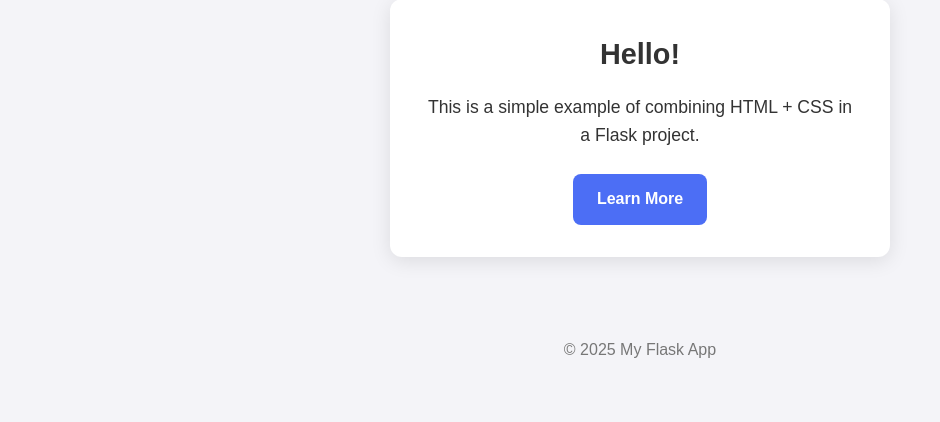
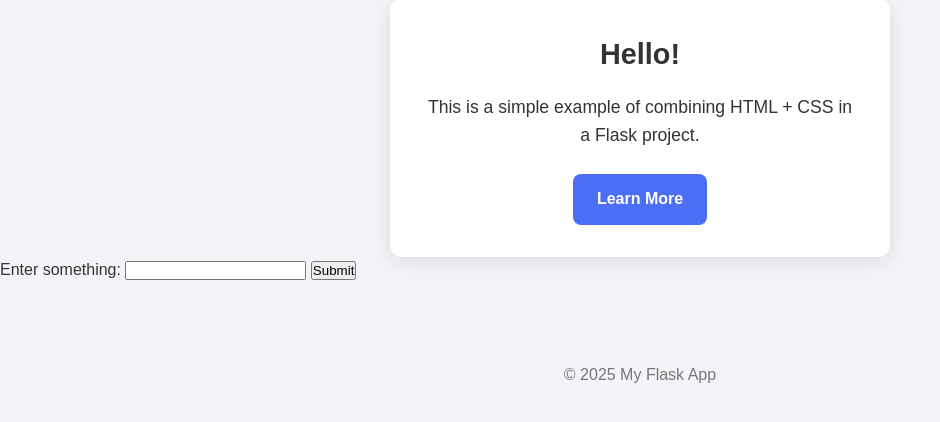
Before and after one commit to VanMan119/Flask-project, a Flask app: page / in a window 1280 px wide. Shown: the part 234-656 px from the top of the page, without its empty margins (0-940 px from the left). Run offline with Flask 3, Linux system fonts and the light colour scheme.

Commit message:
Added working submit button to test inputs

```diff
--- a/app.py
+++ b/app.py
@@ -1,4 +1,4 @@
-from flask import Flask, render_template
+from flask import Flask, render_template, request, redirect
 
 app = Flask(__name__)
 
@@ -6,5 +6,16 @@ app = Flask(__name__)
 def home():
     return render_template("index.html")
 
+
+@app.route("/submit", methods=["POST"])
+def submit():
+    user_input = request.form.get("user_input")
+
+    print("User entered:", user_input)
+
+    return redirect("/")
+
+
 if __name__ == "__main__":
+
     app.run(debug=True)
--- a/templates/index.html
+++ b/templates/index.html
@@ -19,7 +19,12 @@
             <a href="#" class="btn">Learn More</a>
         </div>
     </section>
+    <form action="/submit" method="POST" class="form-box">
+    <label for="user_input">Enter something:</label>
+    <input type="text" id="user_input" name="user_input" required>
 
+    <button type="submit">Submit</button>
+    </form>
     <footer>
         <p>© 2025 My Flask App</p>
     </footer>
```
